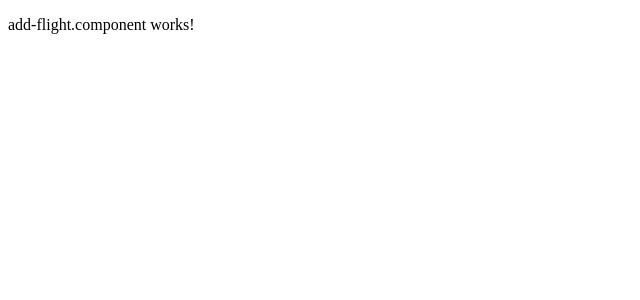
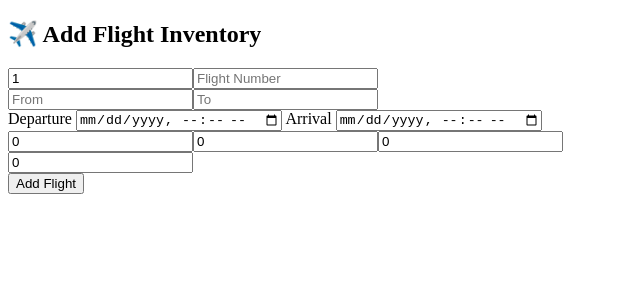
Before and after one commit to QuantumSoham/full-stack-flightapp, an Angular app in the folder frontend/flight-frontend/: page /admin/add-flight in a window 1280 px wide. Shown: the top 300 px of the page, without its empty margins (0-640 px from the left). Built offline with nearby package versions, Linux system fonts and the light colour scheme.

Commit message:
added basic functionalities of add fligts

```diff
--- a/frontend/flight-frontend/src/app/core/services/flight.service.ts
+++ b/frontend/flight-frontend/src/app/core/services/flight.service.ts
@@ -17,6 +17,13 @@ export class FlightService {
   // Sends a flight search request to the backend
   // payload contains fromPlace, toPlace, date, seats, tripType, etc.
   // Backend responds with a list of matching flights
+  addFlight(payload: any): Observable<any>
+  {
+     return this.http.post(
+      `${this.baseUrl}/api/v1.0/flight/airline/inventory/add`,
+      payload
+    );
+  }
   searchFlights(payload: any): Observable<any> {
     return this.http.post(
       `${this.baseUrl}/api/v1.0/flight/search`,
--- a/frontend/flight-frontend/src/app/features/flights/add-flight.component/add-flight.component.html
+++ b/frontend/flight-frontend/src/app/features/flights/add-flight.component/add-flight.component.html
@@ -1 +1,61 @@
-<p>add-flight.component works!</p>
+<div class="container">
+  <h2>✈️ Add Flight Inventory</h2>
+
+  <form (ngSubmit)="submit()">
+
+    <div class="row">
+      <input type="number" placeholder="Airline ID"
+             [(ngModel)]="flight.airlineId" name="airlineId" required>
+
+      <input type="text" placeholder="Flight Number"
+             [(ngModel)]="flight.flightNumber" name="flightNumber" required>
+    </div>
+
+    <div class="row">
+      <input type="text" placeholder="From"
+             [(ngModel)]="flight.fromPlace" name="fromPlace" required>
+
+      <input type="text" placeholder="To"
+             [(ngModel)]="flight.toPlace" name="toPlace" required>
+    </div>
+
+    <div class="row">
+      <label>
+        Departure
+        <input type="datetime-local"
+               [(ngModel)]="flight.departureDateTime"
+               name="departureDateTime" required>
+      </label>
+
+      <label>
+        Arrival
+        <input type="datetime-local"
+               [(ngModel)]="flight.arrivalDateTime"
+               name="arrivalDateTime" required>
+      </label>
+    </div>
+
+    <div class="row">
+      <input type="number" placeholder="Total Seats"
+             [(ngModel)]="flight.totalSeats" name="totalSeats" required>
+
+      <input type="number" placeholder="Economy Seats"
+             [(ngModel)]="flight.economySeats" name="economySeats" required>
+
+      <input type="number" placeholder="Business Seats"
+             [(ngModel)]="flight.businessSeats" name="businessSeats" required>
+    </div>
+
+    <div class="row">
+      <input type="number" placeholder="Price One Way (₹)"
+             [(ngModel)]="flight.priceOneWay"
+             name="priceOneWay" required>
+    </div>
+
+    <button type="submit">Add Flight</button>
+
+    <p class="success" *ngIf="success">{{ success }}</p>
+    <p class="error" *ngIf="error">{{ error }}</p>
+
+  </form>
+</div>
--- a/frontend/flight-frontend/src/app/features/flights/add-flight.component/add-flight.component.ts
+++ b/frontend/flight-frontend/src/app/features/flights/add-flight.component/add-flight.component.ts
@@ -1,11 +1,71 @@
+import { CommonModule } from '@angular/common';
 import { Component } from '@angular/core';
+import { FormsModule } from '@angular/forms';
+import { FlightService } from '../../../core/services/flight.service';
 
 @Component({
   selector: 'app-add-flight.component',
-  imports: [],
+  standalone:true,
+  imports: [CommonModule,FormsModule],
   templateUrl: './add-flight.component.html',
   styleUrl: './add-flight.component.css',
 })
 export class AddFlightComponent {
 
+flight = {
+    airlineId: 1,
+    flightNumber: '',
+    fromPlace: '',
+    toPlace: '',
+    departureDateTime: '',
+    arrivalDateTime: '',
+    totalSeats: 0,
+    economySeats: 0,
+    businessSeats: 0,
+    priceOneWay: 0,
+  };
+
+   error = '';
+  success = '';
+
+  constructor(private flightservice: FlightService) {}
+    reset() {
+    this.flight = {
+      airlineId: 1,
+      flightNumber: '',
+      fromPlace: '',
+      toPlace: '',
+      departureDateTime: '',
+      arrivalDateTime: '',
+      totalSeats: 0,
+      economySeats: 0,
+      businessSeats: 0,
+      priceOneWay: 0,
+    };
+  }
+submit() {
+    this.error = '';
+    this.success = '';
+
+    if (this.flight.economySeats + this.flight.businessSeats !== this.flight.totalSeats) {
+      this.error = 'Economy + Business seats must equal Total seats';
+      return;
+    }
+
+    if (this.flight.departureDateTime >= this.flight.arrivalDateTime) {
+      this.error = 'Arrival time must be after departure time';
+      return;
+    }
+
+    this.flightservice.addFlight(this.flight).subscribe({
+      next: () => {
+        this.success = 'Flight added successfully';
+        this.reset();
+      },
+      error: () => {
+        this.error = 'Failed to add flight';
+      }
+    });
+
 }
+}
```
